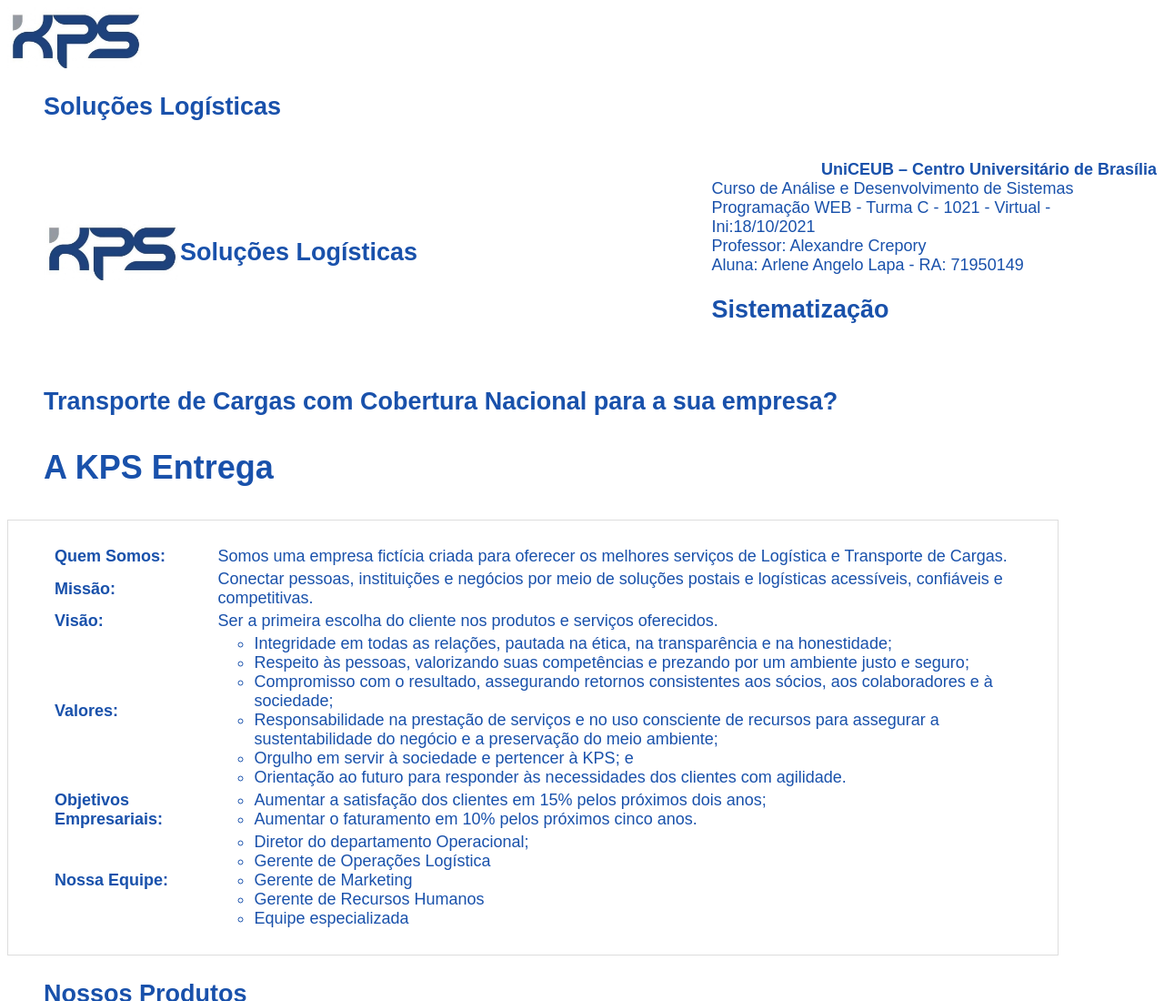
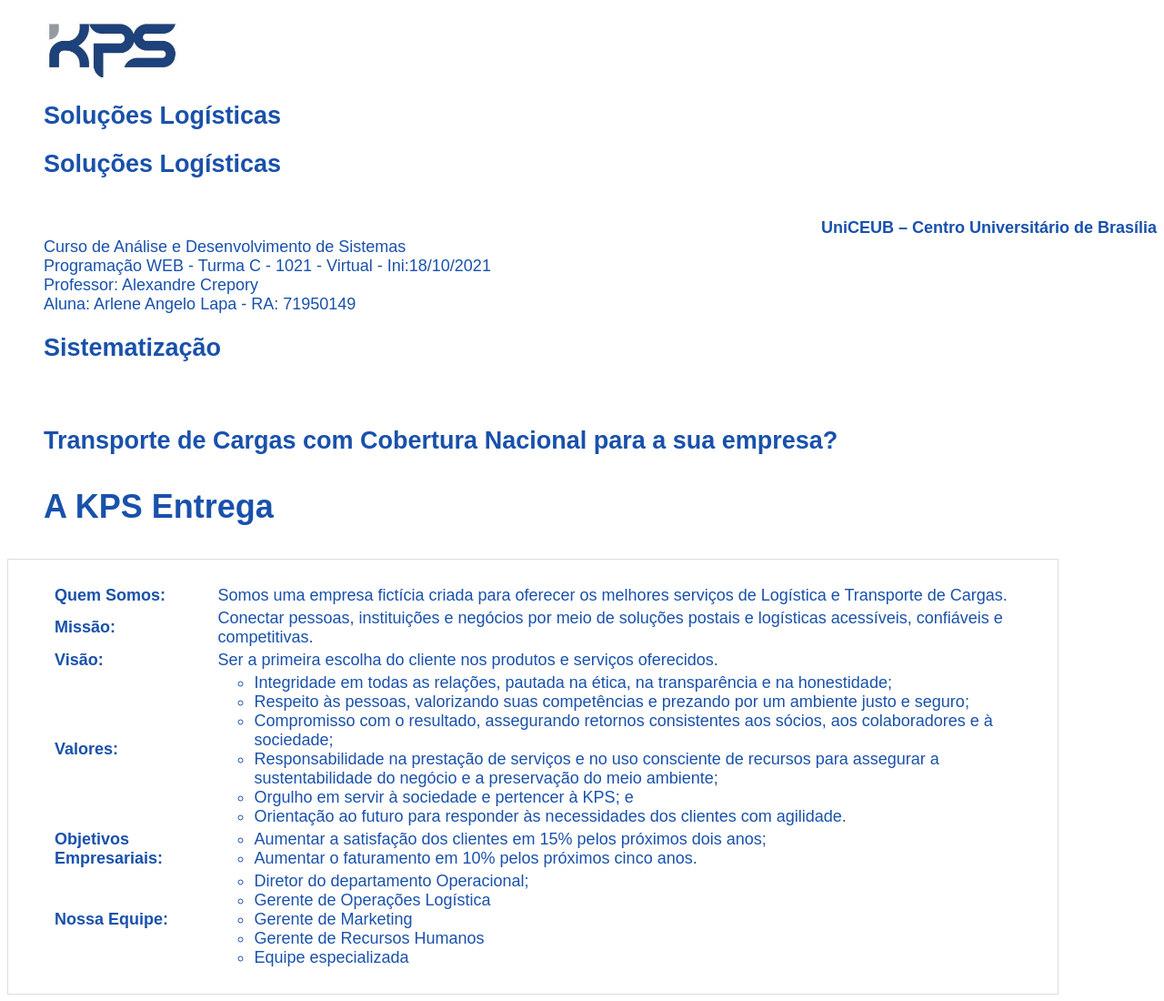
Before and after one commit to ArleneAngelo/pw-sistematizacao, a plain HTML site: page index.html in a window 1280 px wide. Shown: the top 1100 px of the page at 91% size. Drawn offline with Linux system fonts and the light colour scheme.

Commit message:
Update index.html

```diff
--- a/index.html
+++ b/index.html
@@ -11,18 +11,15 @@
   </head>
   <body>
     <div>
-      <img src="https://arleneangelo.github.io/pw-sistematizacao/kps.png" width="150" alt="LOGO-KPS" />
+      <ul><img src="https://arleneangelo.github.io/pw-sistematizacao/kps.png" width="150" alt="LOGO-KPS" />
+      <h2><b>Soluções Logísticas</b></h2></ul>
 
 
 
 
 
-    <ul><table width="0" border="0" cellpadding="0" cellspacing="0">
-      <tr>
 
-        <td width="12%">
-        <img src="https://arleneangelo.github.io/pw-sistematizacao/kps.png" width="150" alt="LOGO-KPS" /></td>
-        <h2><b>Soluções Logísticas</b></h2>
+    <ul>
 
         <div class="texto1">
         <td>
```
